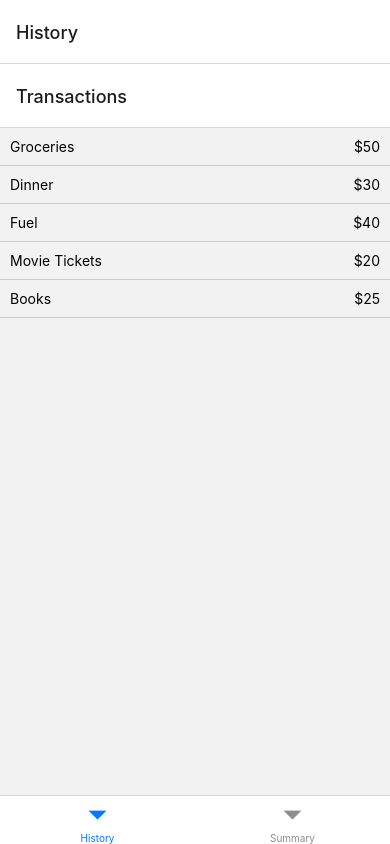
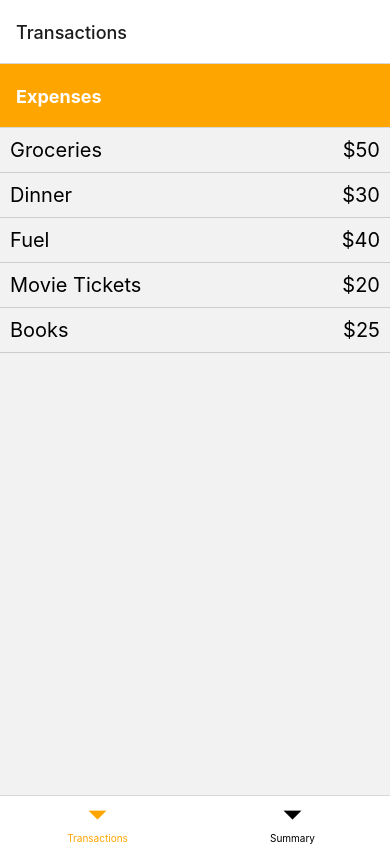
Before and after one commit to kantzz-GitHub/MyPocket, a React Native app: screen /Expenses in a window 390 px wide. Built offline with nearby package versions, Linux system fonts and the light colour scheme.

Commit message:
Styling the app

```diff
--- a/App.js
+++ b/App.js
@@ -5,7 +5,19 @@ import React from 'react';
 import TabNavigator from './TabNavigator';
 
 const App = () => {
-  return <TabNavigator />;
+  return <TabNavigator style={styles.content}/>;
 };
 
+const styles = StyleSheet.create({
+  container: {
+    flex: 1,
+    backgroundColor: 'red',
+  },
+  content: {
+    flex: 1,
+    justifyContent: 'center',
+    alignItems: 'center',
+  },
+});
+
 export default App;
--- a/SummaryScreen.js
+++ b/SummaryScreen.js
@@ -1,10 +1,25 @@
 import React from 'react';
 import { View, Text } from 'react-native';
+import { transactions } from './TransactionsScreen';
 
 const SummaryScreen = () => {
+  // Calculate total number of items
+  const totalItems = transactions.length;
+
+  // Calculate total amount spent
+  const totalSpent = transactions.reduce((total, transaction) => total + parseFloat(transaction.amount.replace('$', '')), 0).toFixed(2);
+
+  // Find highest and lowest expenses
+  const sortedTransactions = [...transactions].sort((a, b) => parseFloat(b.amount.replace('$', '')) - parseFloat(a.amount.replace('$', '')));
+  const topExpense = sortedTransactions[0];
+  const lowestExpense = sortedTransactions[sortedTransactions.length - 1];
+
   return (
     <View style={{ flex: 1, justifyContent: 'center', alignItems: 'center' }}>
-      <Text>Summary Screen</Text>
+      <Text style={{fontSize: 20}}>Total Transactions: {totalItems}</Text>
+      <Text style={{fontSize: 20}}>Total Spent: ${totalSpent}</Text>
+      <Text style={{fontSize: 20}}>Top Expense: {topExpense.name} - {topExpense.amount}</Text>
+      <Text style={{fontSize: 20}}>Lowest Expense: {lowestExpense.name} - {lowestExpense.amount}</Text>
     </View>
   );
 };
--- a/TabNavigator.js
+++ b/TabNavigator.js
@@ -11,8 +11,18 @@ const Stack = createStackNavigator();
 
 const TransactionsStack = () => {
   return (
-    <Stack.Navigator>
-      <Stack.Screen name="Transactions" component={TransactionsScreen} />
+    <Stack.Navigator
+      screenOptions={{
+        headerStyle: {
+          backgroundColor: 'orange', // Header background color
+        },
+        headerTintColor: 'white', // Text color in header
+        headerTitleStyle: {
+          fontWeight: 'bold',
+        },
+      }}
+    >
+      <Stack.Screen name="Expenses" component={TransactionsScreen} />
       <Stack.Screen name="Transaction Detail" component={TransactionDetailScreen} />
     </Stack.Navigator>
   );
@@ -21,8 +31,19 @@ const TransactionsStack = () => {
 const TabNavigator = () => {
   return (
     <NavigationContainer>
-      <Tab.Navigator>
-        <Tab.Screen name="History" component={TransactionsStack} />
+      <Tab.Navigator
+        screenOptions={{
+          "tabBarActiveTintColor": "orange",
+          "tabBarInactiveTintColor": "black",
+          "tabBarStyle": [
+            {
+              "display": "flex"
+            },
+            null
+          ]
+        }}
+      >
+        <Tab.Screen name="Transactions" component={TransactionsStack} />
         <Tab.Screen name="Summary" component={SummaryScreen} />
       </Tab.Navigator>
     </NavigationContainer>
--- a/TransactionDetailScreen.js
+++ b/TransactionDetailScreen.js
@@ -5,10 +5,15 @@ const TransactionDetailScreen = ({ route }) => {
   const { transaction } = route.params;
 
   return (
-    <View style={{ flex: 1, justifyContent: 'center', alignItems: 'center' }}>
-      <Text>Amount Spent: {transaction.amount}</Text>
-      <Text>Location: {transaction.location}</Text>
-      <Text>Date: {transaction.date}</Text>
+    <View style={{
+      flex: 1,
+      justifyContent: 'top',
+      alignItems: 'center',
+      marginTop: 20
+      }}>
+      <Text style={{fontSize: 20}}>Amount Spent: {transaction.amount}</Text>
+      <Text style={{fontSize: 20}}>Location: {transaction.location}</Text>
+      <Text style={{fontSize: 20}}>Date: {transaction.date}</Text>
     </View>
   );
 };
--- a/TransactionsScreen.js
+++ b/TransactionsScreen.js
@@ -1,7 +1,7 @@
 import React from 'react';
 import { View, Text, FlatList, TouchableOpacity } from 'react-native';
 
-const transactions = [
+export const transactions = [
   { id: 1, name: 'Groceries', amount: '$50', location: 'Walmart, New York', date: 'March 26, 2024' },
   { id: 2, name: 'Dinner', amount: '$30', location: 'Restaurant, San Francisco', date: 'March 25, 2024' },
   { id: 3, name: 'Fuel', amount: '$40', location: 'Gas Station, Los Angeles', date: 'March 24, 2024' },
@@ -12,9 +12,9 @@ const transactions = [
 const TransactionsScreen = ({ navigation }) => {
   const renderTransactionItem = ({ item }) => (
     <TouchableOpacity onPress={() => navigation.navigate('Transaction Detail', { transaction: item })}>
-      <View style={{ flexDirection: 'row', justifyContent: 'space-between', padding: 10, borderBottomWidth: 1, borderColor: '#ccc' }}>
-        <Text>{item.name}</Text>
-        <Text>{item.amount}</Text>
+      <View style={{ flexDirection: 'row', justifyContent: 'space-between', padding: 10, borderBottomWidth: 1, borderColor: '#ccc'}}>
+        <Text style={{fontSize: 20}}>{item.name}</Text>
+        <Text style={{fontSize: 20}}>{item.amount}</Text>
       </View>
     </TouchableOpacity>
   );
```
